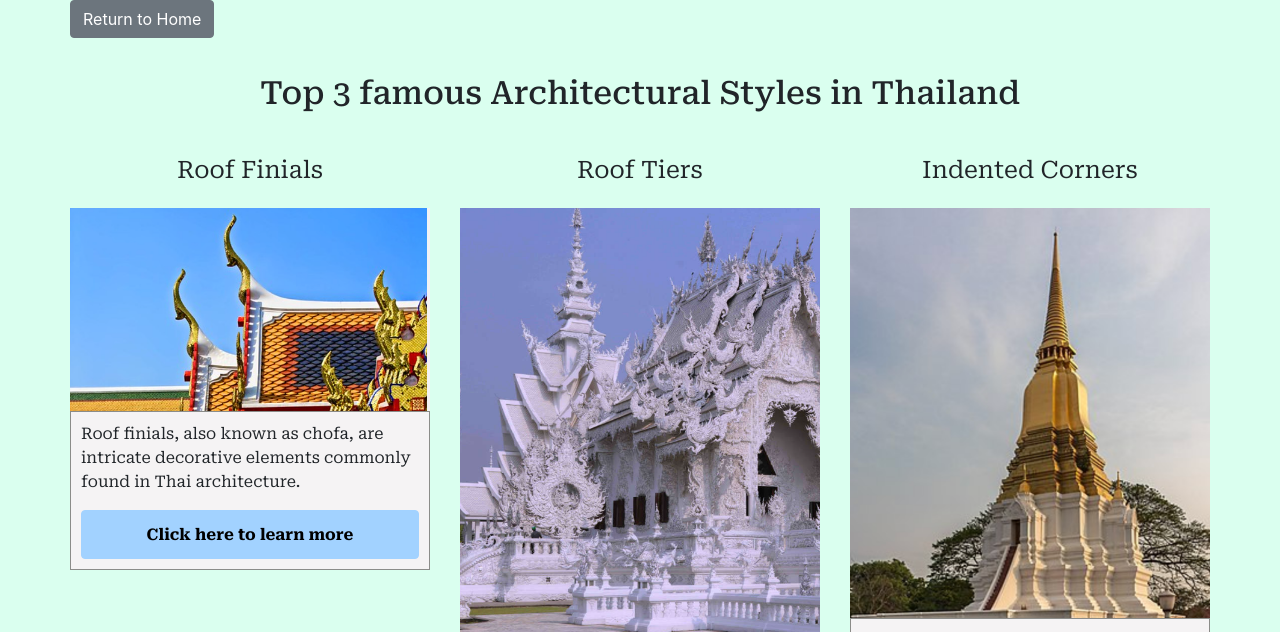
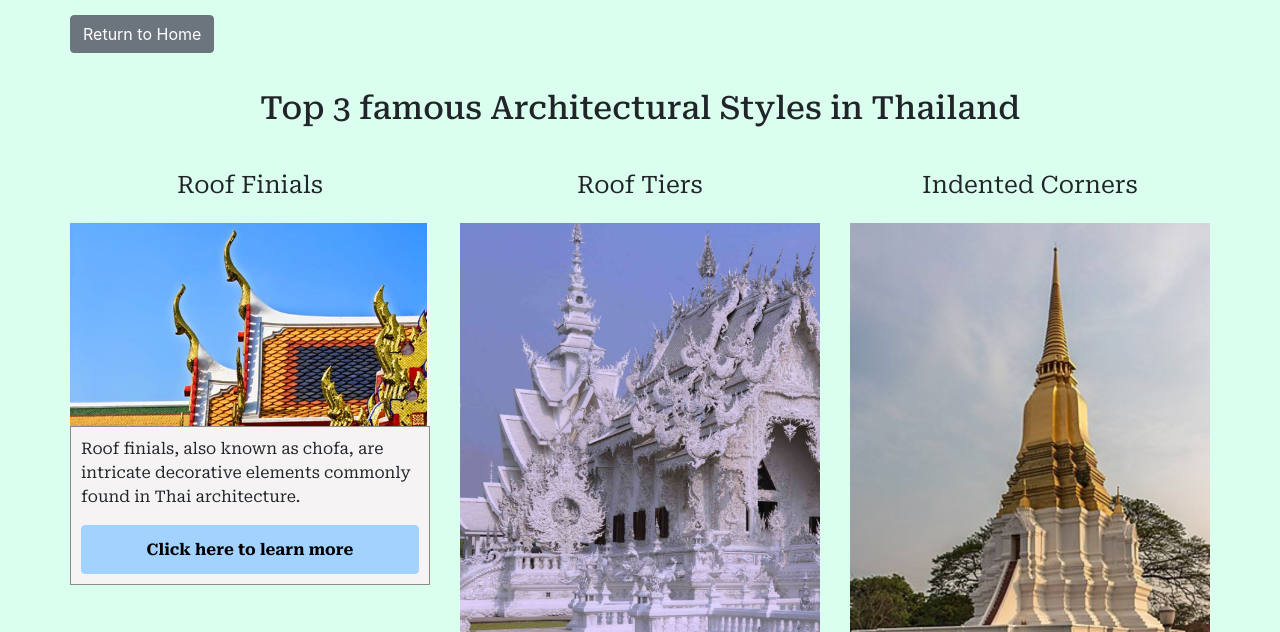
Before and after one commit to kentrietran/SEAsiaArchitectureProject, a Flask app: page /learn/1 in a window 1280 px wide. Shown: the part 56-688 px from the top of the page. Run offline with Flask 3, Linux system fonts and the light colour scheme; some libraries are stand-ins or nearby versions.

Commit message:
added top margin to return buttons

```diff
--- a/static/main.css
+++ b/static/main.css
@@ -165,3 +165,6 @@ div.container{
     width: 50rem;
     height: max-content;
 }
+.return-button{
+    margin-top: 15px;
+}
--- a/templates/learn.html
+++ b/templates/learn.html
@@ -2,7 +2,7 @@
 
 {% block content %}
 <div class="container">
-    <a href="/home2" class="btn btn-secondary mb-3">Return to Home</a>  <!-- Back button to home2 -->
+    <a href="/home2" class="btn btn-secondary mb-3 return-button">Return to Home</a>  <!-- Back button to home2 -->
     <div class="learn-title-heading">{{ lesson['title'] }}</div>
     <div class="row">
     {% for i in range(0, lesson['card_text_title']|length) %}
--- a/templates/lesson.html
+++ b/templates/lesson.html
@@ -2,7 +2,7 @@
 
 {% block content %}
 <div class="container">
-    <a href="/learn/{{ lesson['lesson_id'] }}" class="btn btn-secondary mb-3">Return to Overview</a>  <!-- Back button to learn page -->
+    <a href="/learn/{{ lesson['lesson_id'] }}" class="btn btn-secondary mb-3 return-button">Return to Overview</a>  <!-- Back button to learn page -->
     <div class="lesson-title-heading">{{ lesson['country'] }} - {{ lesson['card_text_title'][index] }}</div>
     <div class="container-fluid">
         <div class="row">
```
